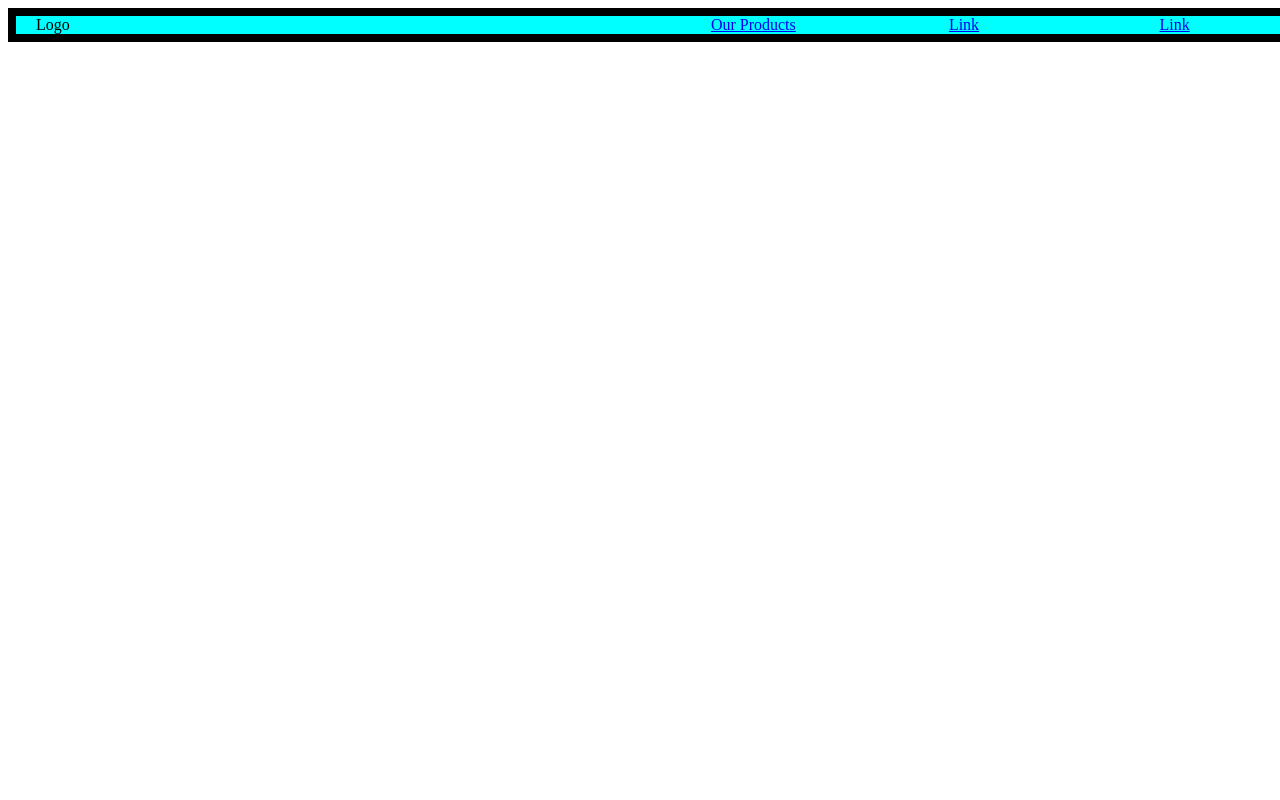
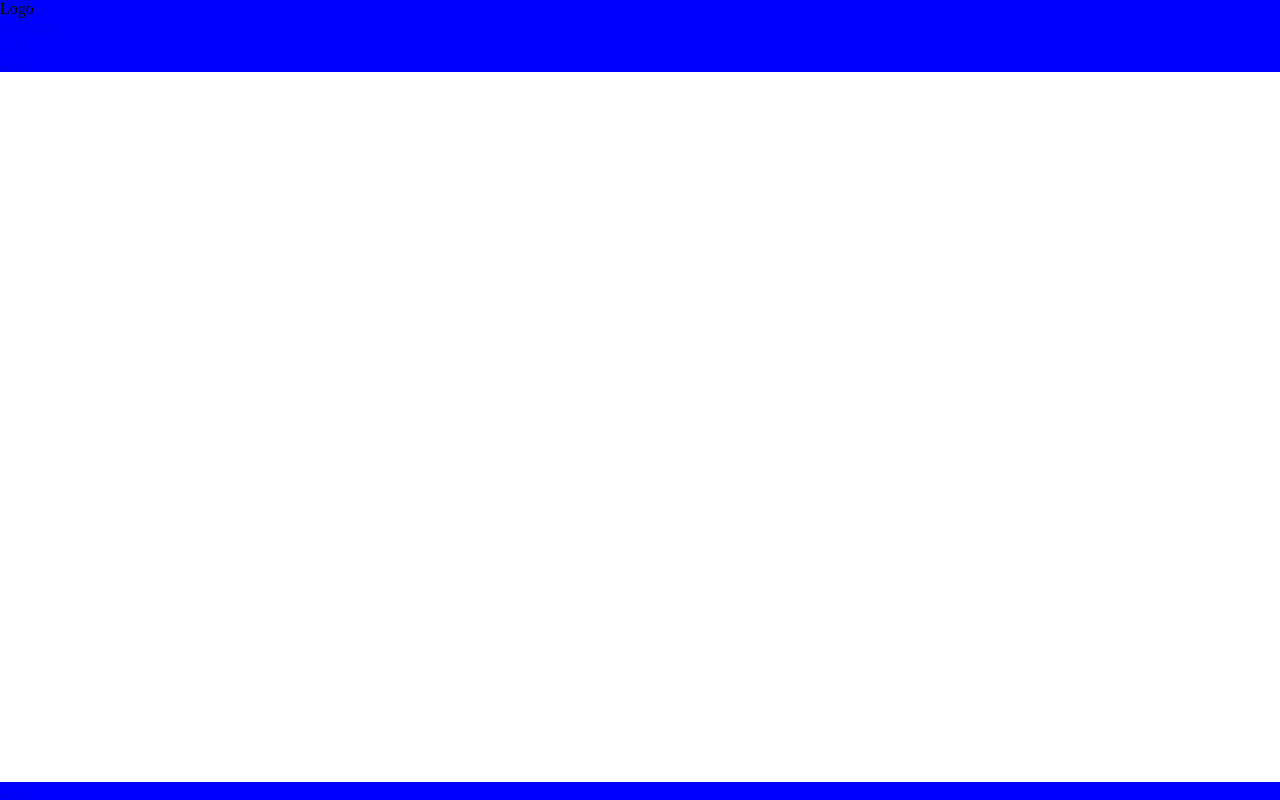
Before and after one commit to HybridCOLT/W4A2, a plain HTML site: page index.html in a window 1280 px wide. Drawn offline with Linux system fonts and the light colour scheme.

Commit message:
header footer added

```diff
--- a/css/style.css
+++ b/css/style.css
@@ -1,19 +1,19 @@
-#header_container {
-  display: grid;
-  height: auto;
-  width: 100%;
-  grid-template-columns: 3fr 1fr 1fr 1fr;
-  border: 8px solid black;
-  background-color: aqua;
-  align-items: center;
-  justify-items: center;
+* {
+  margin: 0;
 }
 
-.logo {
-  justify-self: start;
-  padding-left: 20px;
+body {
+  display: flex;
+  flex-direction: column;
+  min-height: 100vh;
 }
 
-.links {
-  justify-items: center;
+header,
+footer {
+  background-color: blue;
 }
+
+
+main {
+  flex-grow: 1;
+}
--- a/index.html
+++ b/index.html
@@ -1,29 +1,31 @@
 <!DOCTYPE html>
-<html>
+<html lang="en">
 
 <head>
-  <div>
-    <meta charset=UTF-8>
-    <meta name="viewport" content="width=device-width" , initial-scale="1.0">
-    <meta name=author content=>
-    <meta name=description content=>
-    <meta name=keywords content=>
-  </div>
-  <div>
-    <link rel="stylesheet" href="css/style.css">
-    <link rel="icon" href="/favicon.ico" type="image/x-icon">
-    <link rel="shortcut icon" href="/favicon.ico" type="image/x-icon">
-  </div>
+  <meta charset="UTF-8">
+  <title>Responsive Development</title>
+  <link rel="stylesheet" type="text/css" href="./css/style.css">
 </head>
 
 <body>
-  <header id="header_container">
-    <div class="logo">Logo</div>
-    <a href="pages/products.html">Our Products</a>
-    <a href="https://www.youtube.com">Link</a>
-    <a href="https://www.youtube.com">Link</a>
-    </div>
+  <header>
+    <div id="logo">Logo</div>
+    <nav>
+      <a href="./pages/products.html">Products</a>
+    </nav>
+    <nav>
+      <a href="https://youtube.com">Link</a>
+    </nav>
+    <nav>
+      <a href="https://youtube.com">Link</a>
+    </nav>
   </header>
+  <main></main>
+  <footer>
+    <nav>
+      <a href="https://youtube.com">Link</a>
+    </nav>
+  </footer>
 </body>
 
 </html>
```
Also changed, not shown: css/products.css (+23 -0 lines), pages/products.html (+37 -0 lines).
